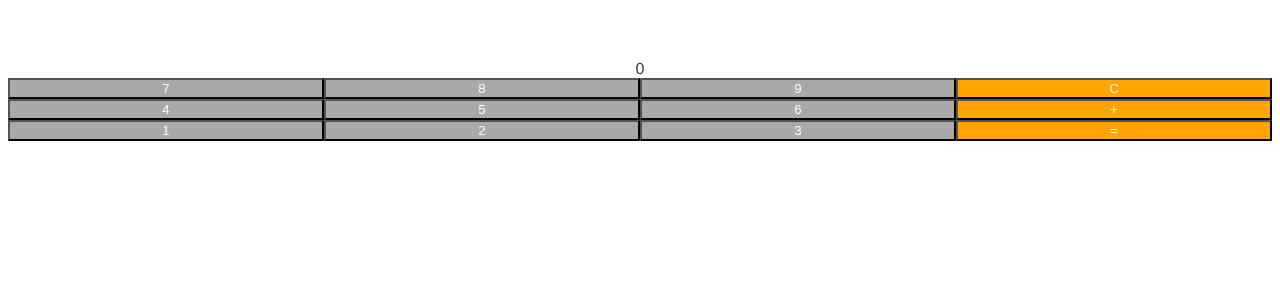
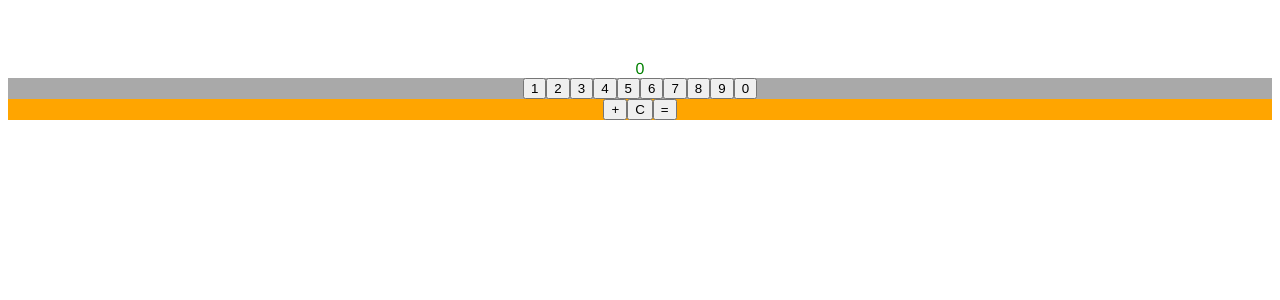
Before and after one commit to dan47bennett/vue-calculator, a Vue app in the folder calculator/: page / in a window 1280 px wide. Shown: the top 300 px of the page. Built offline with nearby package versions, Linux system fonts and the light colour scheme.

Commit message:
move to scss and improve vue

```diff
--- a/calculator/package.json
+++ b/calculator/package.json
@@ -18,6 +18,8 @@
     "babel-eslint": "^10.1.0",
     "eslint": "^6.7.2",
     "eslint-plugin-vue": "^6.2.2",
+    "node-sass": "^4.13.1",
+    "sass-loader": "^8.0.2",
     "vue-template-compiler": "^2.6.11"
   },
   "eslintConfig": {
--- a/calculator/src/components/Calculator.vue
+++ b/calculator/src/components/Calculator.vue
@@ -1,25 +1,25 @@
 <template>
-  <div class="calculator">
-    <span class="display">{{ currentValue || '0' }}</span>
+  <div class="Calculator">
 
-    <button class="number" @click="appendDigit(7)">7</button>
-    <button class="number" @click="appendDigit(8)">8</button>
-    <button class="number" @click="appendDigit(9)">9</button>
+    <span class="Calculator__display" v-text="displayValue"/>
 
-    <button class="operation" @click="clear">C</button>
+    <div class="Calculator__inputs">
 
-    <button class="number" @click="appendDigit(4)">4</button>
-    <button class="number" @click="appendDigit(5)">5</button>
-    <button class="number" @click="appendDigit(6)">6</button>
+      <div class="Calculator__inputs--numbers">
+        <button
+          v-for="num in [1,2,3,4,5,6,7,8,9,0]"
+          :key="num"
+          @click="appendDigit(num)"
+          v-text="num"/>
+        </div>
 
-    <button class="operation" @click="add">+</button>
+      <div class="Calculator__inputs--operators">
+        <button @click="add">+</button>
+        <button @click="clear">C</button>
+        <button @click="equals">=</button>
+      </div>
 
-    <button class="number" @click="appendDigit(1)">1</button>
-    <button class="number" @click="appendDigit(2)">2</button>
-    <button class="number" @click="appendDigit(3)">3</button>
-
-    <button class="operation" @click="equals">=</button>
-
+    </div>
 
   </div>
 </template>
@@ -28,25 +28,27 @@
 export default {
   data() {
     return {
-      currentValue: '',
+      value: null,
       previousValue: '',
       operatorClicked: null,
       operator: null
     }
   },
+  computed: {
+    displayValue() {
+      if (!this.value) return 0;
+      return this.value;
+    }
+  },
   methods: {
     appendDigit(number) {
-      let newValue;
-      if (this.currentValue === '0') {
-        newValue = number
-      }
-      else {
-        newValue = this.currentValue + number
-      }
-      this.currentValue = newValue
+      if (!this.value) return this.value = number;
+      let valueString = this.value.toString();
+      valueString +=  number.toString();
+      this.value = parseInt(valueString);
     },
     clear() {
-      this.currentValue = ''
+      this.value = null;
     },
     operatorSwitch() {
       this.previousValue = this.currentValue;
@@ -66,28 +68,29 @@ export default {
   }
 }
 
-
-
 </script>
 
-<!-- Add "scoped" attribute to limit CSS to this component only -->
-<style scoped>
-  .calculator {
-    display: grid;
-    grid-template-columns: repeat(4, 1fr);
+<style lang="scss">
+
+.Calculator {
+
+  &__display {
+    color: green;
   }
 
-  .display {
-    grid-column: 1 / 5;
+  &__inputs {
+
+    &--numbers {
+      background-color:darkgrey;
+      color: white
+
+    }
+
+    &--operators {
+      background-color:orange;
+      color: white
+    }
   }
 
-  .operation {
-    background-color:orange;
-    color: white
-  }
-
-  .number {
-    background-color:darkgrey;
-    color: white
-  }
+}
 </style>
```
Also changed, not shown: 1 other file (tests, documents, lock files or other folders).
